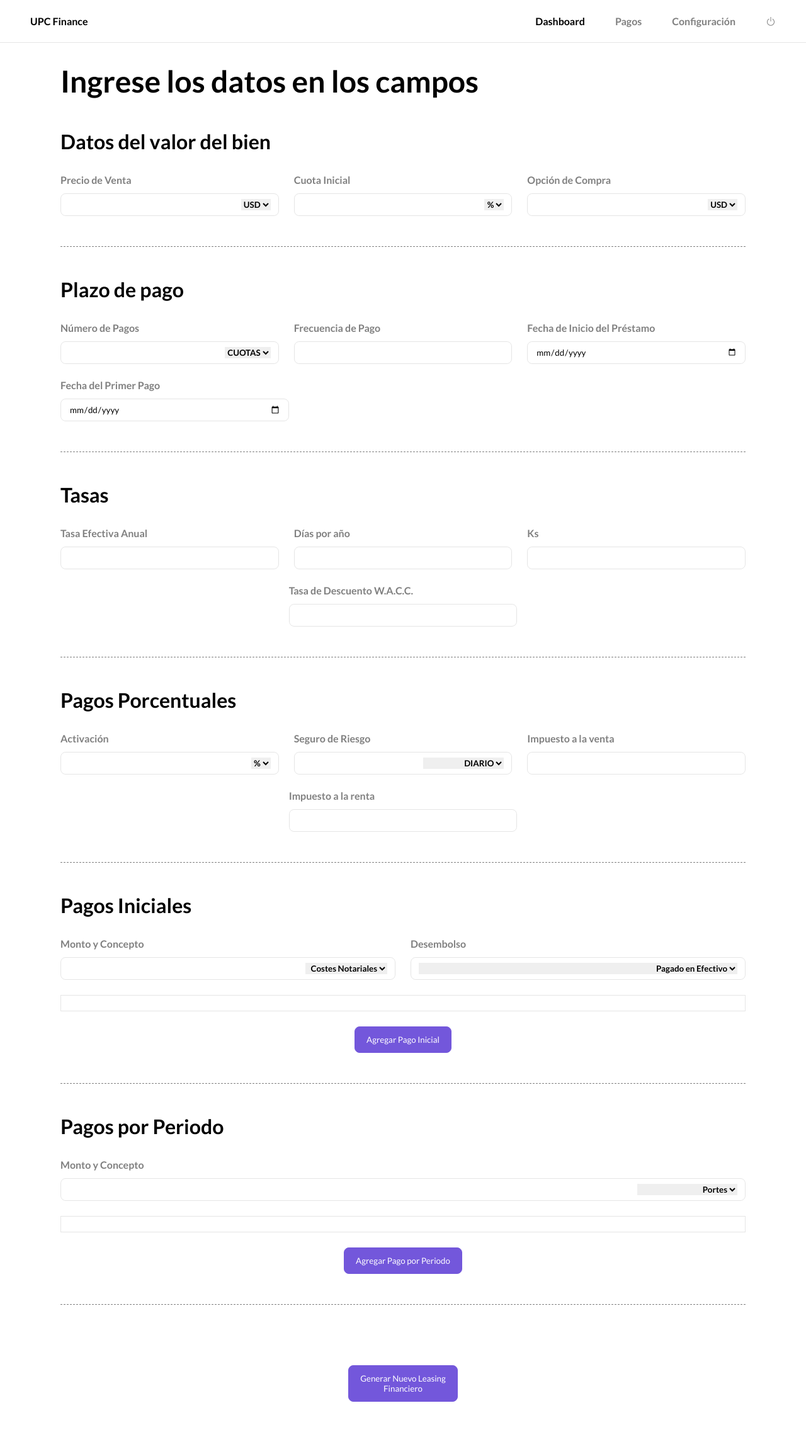
After one commit to Andrebravo23/UPCFinance, a PHP site: page /registrar-leasing.php in a window 1280 px wide. The commit adds this page. Shown: the whole page at 63% size. Run offline with PHP 8.4, Linux system fonts and the light colour scheme; the visitor is signed in with stand-in values (Sample User, id 1); some libraries are stand-ins or nearby versions.

Commit message:
formulario registro de leasing

```diff
--- a/css/style.css
+++ b/css/style.css
@@ -12,11 +12,15 @@
     box-sizing: border-box;
 }
 
+a {
+    text-decoration: none;
+}
+
 body {
     margin: 0;
 }
 
-input:focus {
+input:focus, select:focus-visible {
     outline: none;
 }
 
@@ -90,6 +94,16 @@ header > nav a:last-child {
 
 .inline-input {
     display: flex;
+    flex-wrap: wrap;
+}
+
+.leasing-group .inline-input.dotted:last-child {
+    padding-bottom: 48px;
+    border-bottom: 1px dashed var(--gray);
+}
+
+.leasing-group {
+    padding-top: 16px;
 }
 
 .custom-input {
@@ -101,10 +115,74 @@ header > nav a:last-child {
     margin: 12px 0;
 }
 
-.inline-input .custom-input {
+.inline-input .custom-input, .inline-input .text-select {
     flex: 1;
     width: auto;
     margin-right: 12px;
+}
+
+.inline-input table {
+    flex: 1;
+    margin-top: 24px;
+    padding: 12px 24px;
+    border: 1px solid var(--light-gray);
+}
+
+.inline-input .text-select.third {
+    flex: none;
+    width: 33.34%;
+    margin-right: 12px;
+    margin-top: 24px;
+}
+
+.inline-input .text-select.third.centered {
+    margin-left: auto;
+    margin-right: auto;
+}
+
+.inline-input .text-select {
+    margin-right: 24px;
+}
+
+.btn-container {
+    margin-top: 24px;
+}
+
+.btn-container .btn {
+    display: inherit;
+    margin: 0 auto;
+}
+
+.text-select label {
+    display: block;
+    color: var(--gray);
+    font-weight: bold;
+}
+
+.text-select .input {
+    border: 1px solid var(--light-gray);
+    border-radius: 8px;
+    padding: 8px 12px;
+    margin-top: 12px;
+    display: flex;
+}
+
+.text-select select {
+    font-weight: bold;
+    text-align: end;
+}
+
+.text-select input {
+    flex: 1;
+}
+
+.text-select input, .text-select select {
+    border: none;
+}
+
+.text-select select.full {
+    flex: 1;
+    width: 100%;
 }
 
 .inline-input div:last-child {
@@ -172,6 +250,15 @@ header > nav a:last-child {
     justify-content: space-between;
 }
 
+.container.max .title h2{
+    margin: 0 !important;
+    padding: 0;
+    font-size: 48px;
+}
+.container.max h3{
+    font-size: 32px;
+}
+
 table.dataTable {
     font: 'Lato', 'sans-serif';
     font-size: 14px;
@@ -216,6 +303,21 @@ table.dataTable.no-footer {
     color: rgba(0,0,0,0.3) !important;
 }
 
+.tag {
+    padding: 8px 16px;
+    border-radius: 8px;
+}
+
+.tag.pending {
+    color: rgb(226, 109, 0);
+    background-color: rgb(255, 235, 217);
+}
+
+.tag.done {
+    color: var(--success);
+    background: rgb(224, 255, 224);
+}
+
 #nots {
     display: block;
     position: fixed;
--- a/dashboard.php
+++ b/dashboard.php
@@ -28,14 +28,14 @@ if (!isset($_SESSION['loggedin'])) {
             <a class="active" href="">Dashboard</a><!--
          --><a href="">Pagos</a><!--
          --><a href="">Configuración</a><!--
-         --><a href=""><i class="bi bi-power"></i></a>
+         --><a href="API/login.php?action=logout"><i class="bi bi-power"></i></a>
         </nav>
     </header>
 
     <div class="container">
         <section class="title">
             <h2>Dashboard</h2>
-            <button class="btn btn-primary">Registrar Nuevo Leasing</button>
+            <a class="btn btn-primary" href="registrar-leasing.php">Registrar Nuevo Leasing</a>
         </section>
 
         <table id="example" class="display">
--- /dev/null
+++ b/registrar-leasing.php
@@ -0,0 +1,265 @@
+<?php
+session_start();
+
+if (!isset($_SESSION['loggedin'])) {
+	header('Location: index.php');
+	exit;
+}
+?>
+
+<!DOCTYPE html>
+<html lang="es">
+<head>
+    <meta charset="UTF-8">
+    <meta http-equiv="X-UA-Compatible" content="IE=edge">
+    <meta name="viewport" content="width=device-width, initial-scale=1.0">
+    <link rel="preconnect" href="https://fonts.googleapis.com">
+    <link rel="preconnect" href="https://fonts.gstatic.com" crossorigin>
+    <link href="https://fonts.googleapis.com/css2?family=Lato:wght@100;300;400;700;900&display=swap" rel="stylesheet">
+    <link rel="stylesheet" href="https://cdn.jsdelivr.net/npm/bootstrap-icons@1.10.2/font/bootstrap-icons.css">
+    <link rel="stylesheet" href="https://cdn.datatables.net/1.13.1/css/jquery.dataTables.min.css">
+    <link rel="stylesheet" href="css/style.css">
+    <title>UPC Finance | Dashboard</title>
+</head>
+<body>
+    <header>
+        <h1>UPC Finance</h1>
+        <nav>
+            <a class="active" href="dashboard.php">Dashboard</a><!--
+         --><a href="">Pagos</a><!--
+         --><a href="">Configuración</a><!--
+         --><a href="API/login.php?action=logout"><i class="bi bi-power"></i></a>
+        </nav>
+    </header>
+
+    <div class="container max">
+        <section class="title">
+            <h2>Ingrese los datos en los campos</h2>
+        </section>
+        <section class="leasing-group">
+            <h3>Datos del valor del bien</h3>
+            <div class="inline-input dotted">
+                <div class="text-select">
+                    <label for="PV">Precio de Venta</label>
+                    <div class="input">
+                        <input id="PV" name="PV" type="text">
+                        <select name="PV-moneda" id="PV-moneda">
+                            <option value="USD">USD</option>
+                            <option value="PEN">PEN</option>
+                        </select>
+                    </div>
+                </div>
+                <div class="text-select">
+                    <label for="CI">Cuota Inicial</label>
+                    <div class="input">
+                        <input id="CI" name="CI" type="text">
+                        <select name="CI-medida" id="CI-medida">
+                            <option value="porcentaje">%</option>
+                            <option value="efectivo">$</option>
+                        </select>
+                    </div>
+                </div>
+                <div class="text-select">
+                    <label for="opcion-compra">Opción de Compra</label>
+                    <div class="input">
+                        <input id="opcion-compra" name="opcion-compra" type="text">
+                        <select name="moneda-opcion-compra" id="moneda-opcion-compra">
+                            <option value="USD">USD</option>
+                            <option value="PEN">PEN</option>
+                        </select>
+                    </div>
+                </div>
+            </div>
+        </section>
+        <section class="leasing-group">
+            <h3>Plazo de pago</h3>
+            <div class="inline-input dotted">
+                <div class="text-select">
+                    <label for="num-pagos">Número de Pagos</label>
+                    <div class="input">
+                        <input id="num-pagos" name="num-pagos" type="text">
+                        <select name="num-pagos-unit" id="num-pagos-unit">
+                            <option value="cuotas">CUOTAS</option>
+                            <option value="años">AÑOS</option>
+                        </select>
+                    </div>
+                </div>
+                <div class="text-select">
+                    <label for="frec-pago">Frecuencia de Pago</label>
+                    <div class="input">
+                        <input id="frec-pago" name="frec-pago" type="text">
+                    </div>
+                </div>
+                <div class="text-select">
+                    <label for="fecha-inicio-prestamo">Fecha de Inicio del Préstamo</label>
+                    <div class="input">
+                        <input id="fecha-inicio-prestamo" name="fecha-inicio-prestamo" type="date">
+                    </div>
+                </div>
+            </div>
+            <div class="inline-input dotted">
+                <div class="text-select third">
+                    <label for="fecha-primer-pago">Fecha del Primer Pago</label>
+                    <div class="input">
+                        <input id="fecha-primer-pago" name="fecha-primer-pago" type="date">
+                    </div>
+                </div>
+            </div>
+        </section>
+        <section class="leasing-group">
+            <h3>Tasas</h3>
+            <div class="inline-input dotted">
+                <div class="text-select">
+                    <label for="TEA">Tasa Efectiva Anual</label>
+                    <div class="input">
+                        <input id="TEA" name="TEA" type="text">
+                    </div>
+                </div>
+                <div class="text-select">
+                    <label for="dias-anio">Días por año</label>
+                    <div class="input">
+                        <input id="dias-anio" name="dias-anio" type="text">
+                    </div>
+                </div>
+                <div class="text-select">
+                    <label for="ks">Ks</label>
+                    <div class="input">
+                        <input id="ks" name="ks" type="text">
+                    </div>
+                </div>
+            </div>
+            <div class="inline-input dotted">
+                <div class="text-select third centered">
+                    <label for="WACC">Tasa de Descuento W.A.C.C.</label>
+                    <div class="input">
+                        <input id="WACC" name="WACC" type="text">
+                    </div>
+                </div>
+            </div>
+        </section>
+        <section class="leasing-group">
+            <h3>Pagos Porcentuales</h3>
+            <div class="inline-input dotted">
+                <div class="text-select">
+                    <label for="activacion">Activación</label>
+                    <div class="input">
+                        <input id="activacion" name="activacion" type="text">
+                        <select name="activacion-unit" id="activacion-unit">
+                            <option value="porcentaje">%</option>
+                            <option value="efectivo">$</option>
+                        </select>
+                    </div>
+                </div>
+                <div class="text-select">
+                    <label for="seg-riesgo">Seguro de Riesgo</label>
+                    <div class="input">
+                        <input id="seg-riesgo" name="seg-riesgo" type="text">
+                        <select name="seg-riesgo-frec" id="seg-riesgo-frec">
+                            <option value="1">DIARIO</option>
+                            <option value="15">QUINCENAL</option>
+                            <option value="30">MENSUAL</option>
+                            <option value="60">BIMESTRAL</option>
+                            <option value="90">TRIMESTRAL</option>
+                            <option value="120">CUATRIMESTRAL</option>
+                            <option value="180">SEMESTRAL</option>
+                            <option value="360">ANUAL</option>
+                        </select>
+                    </div>
+                </div>
+                <div class="text-select">
+                    <label for="IV">Impuesto a la venta</label>
+                    <div class="input">
+                        <input id="IV" name="IV" type="text">
+                    </div>
+                </div>
+            </div>
+            <div class="inline-input dotted">
+                <div class="text-select third centered">
+                    <label for="IR">Impuesto a la renta</label>
+                    <div class="input">
+                        <input id="IR" name="IR" type="text">
+                    </div>
+                </div>
+            </div>
+        </section>
+        <section class="leasing-group">
+            <h3>Pagos Iniciales</h3>
+            <div class="inline-input dotted">
+                <div class="text-select">
+                    <label for="monto">Monto y Concepto</label>
+                    <div class="input">
+                        <input id="monto" name="monto" type="text">
+                        <select name="concepto" id="concepto">
+                            <option value="Costes Notariales">Costes Notariales</option>
+                            <option value="Costes Registrales">Costes Registrales</option>
+                            <option value="Tasación">Tasación</option>
+                            <option value="Estudio de Títulos">Estudio de Títulos</option>
+                            <option value="Otros Costes">Otros Costes</option>
+                        </select>
+                    </div>
+                </div>
+                <div class="text-select">
+                    <label for="desembolso">Desembolso</label>
+                    <div class="input">
+                        <select class="full" name="desembolso" id="desembolso">
+                            <option value="Pagado en Efectivo">Pagado en Efectivo</option>
+                            <option value="Agregar al Préstamo">Agregar al Préstamo</option>
+                        </select>
+                    </div>
+                </div>
+            </div>
+            <div class="inline-input dotted">
+                <table>
+                    <tbody>
+                        <tr id="pagos-iniciales">
+
+                        </tr>
+                    </tbody>
+                </table>
+            </div>
+            <div class="inline-input dotted btn-container">
+                <button class="btn btn-primary">Agregar Pago Inicial</button>
+            </div>
+        </section>
+        <section class="leasing-group">
+            <h3>Pagos por Periodo</h3>
+            <div class="inline-input dotted">
+                <div class="text-select">
+                    <label for="monto-por-periodo">Monto y Concepto</label>
+                    <div class="input">
+                        <input id="monto-por-periodo" name="monto-por-periodo" type="text">
+                        <select name="concepto-por-periodo" id="concepto-por-periodo">
+                            <option value="Portes">Portes</option>
+                            <option value="Gastos Administrativos">Gastos Administrativos</option>
+                            <option value="Comisión">Comisión</option>
+                            <option value="Penalidad">Penalidad</option>
+                            <option value="Comunicación">Comunicación</option>
+                            <option value="Seguridad">Seguridad</option>
+                            <option value="Otros">Otros</option>
+                        </select>
+                    </div>
+                </div>
+            </div>
+            <div class="inline-input dotted">
+                <table>
+                    <tbody>
+                        <tr id="pagos-periodo">
+
+                        </tr>
+                    </tbody>
+                </table>
+            </div>
+            <div class="inline-input dotted btn-container">
+                <button class="btn btn-primary">Agregar Pago por Periodo</button>
+            </div>
+        </section>
+        <div style="margin: 96px 0 24px;" class="btn-container">
+            <button class="btn btn-primary">Generar Nuevo Leasing<br>Financiero</button>
+        </div>
+    </div>
+
+    <script src="https://code.jquery.com/jquery-3.6.1.min.js" integrity="sha256-o88AwQnZB+VDvE9tvIXrMQaPlFFSUTR+nldQm1LuPXQ=" crossorigin="anonymous"></script>
+    <script src="https://cdn.datatables.net/1.13.1/js/jquery.dataTables.min.js"></script>
+    <script src="js/dashboard.js"></script>
+</body>
+</html>
```
Also changed, not shown: API/login.php (+7 -0 lines), js/dashboard.js (+16 -1 lines).
